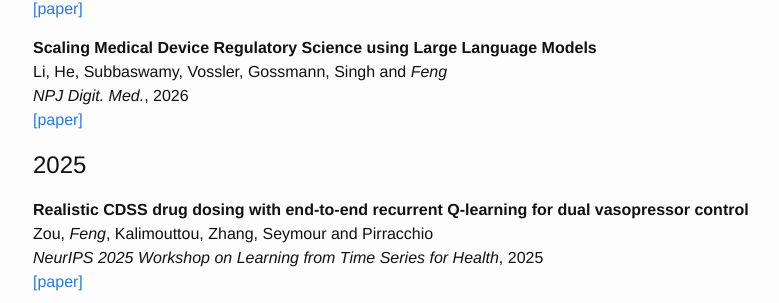
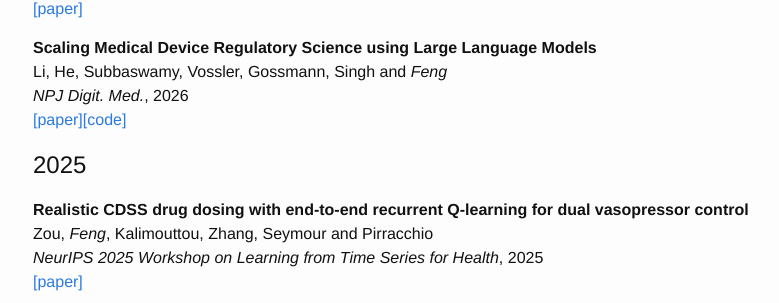
Before and after one commit to jjfeng/jjfeng.github.io, a Jekyll site: the page built from publications.md, in a window 1280 px wide and 900 px high, scrolled down 453 px. Shown: the part 149-452 px from the top of the window, without its empty margins (237-1016 px from the left). Built offline with Jekyll 4.4.1, drawn with Linux system fonts in a browser that asks for light colours.

Commit message:
update pubs

```diff
--- a/generate_publications.py
+++ b/generate_publications.py
@@ -22,6 +22,7 @@ SOFTWARE_DICT = {
     "designing monitoring strategies for deployed machine learning algorithms: navigating performativity through a causal lens": "https://github.com/jjfeng/monitoring_causally",
     "who experiences large model decay and why? a hierarchical framework for diagnosing heterogeneous performance drift": "https://github.com/jjfeng/shift",
     "when the domain expert has no time and the llm developer has no clinical expertise: real-world lessons from llm co-design in a safety-net hospital": "https://github.com/jjfenglab/social-wayfinder",
+    "scaling medical device regulatory science using large language models": "https://github.com/jjfenglab/LLM-FDA-device",
 }
 TALK_DICT = {
     "towards a post-market monitoring framework for machine learning-based medical devices: a case study": "postmarket_monitoring_talk_short.pdf",
--- a/publications.md
+++ b/publications.md
@@ -27,7 +27,7 @@ Vossler, Xia, Mai, Subbaswamy and *Feng*<br />
 **Scaling Medical Device Regulatory Science using Large Language Models**<br />
 Li, He, Subbaswamy, Vossler, Gossmann, Singh and *Feng*<br />
 *NPJ Digit. Med.*, 2026<br />
-[\[paper\]](https://doi.org/10.1038/s41746-026-02353-7)
+[\[paper\]](https://doi.org/10.1038/s41746-026-02353-7)[\[code\]](https://github.com/jjfenglab/LLM-FDA-device)
 
 ## 2025
 **Realistic CDSS drug dosing with end-to-end recurrent Q-learning for dual vasopressor control**<br />
```
Also changed, not shown: 1 other file.
